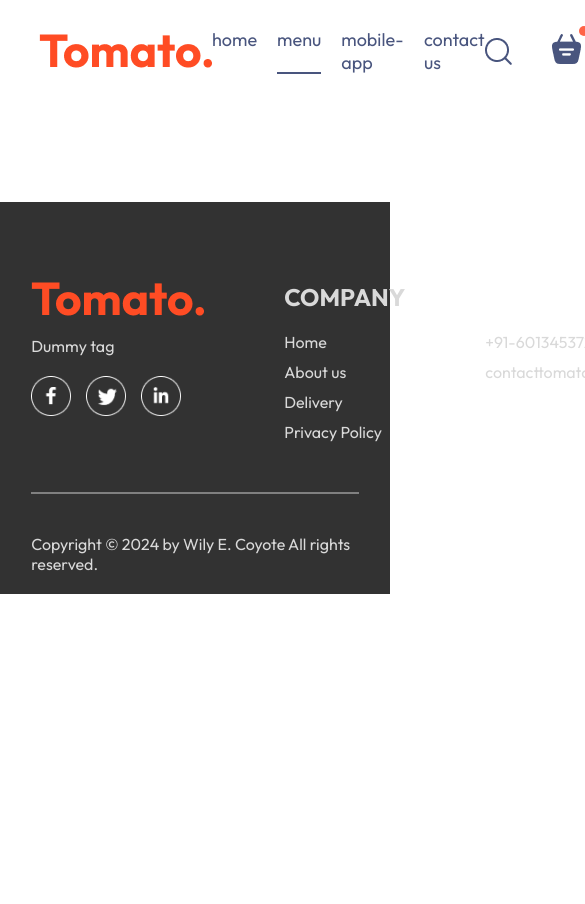
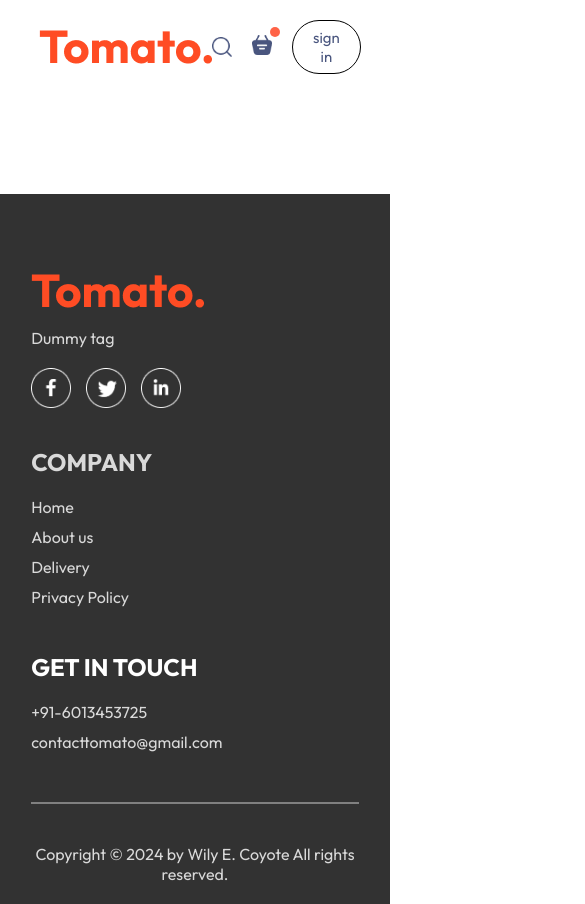
Before and after one commit to VasaviSure/SBFoods_1, a React (Vite) app: page /order in a window 390 px wide. Shown: the top 904 px of the page, 585 px wide, since content can reach past the window. Before the commit the page ends 844 px from the top, so only its background shows below. Built offline with nearby package versions, Linux system fonts and the light colour scheme.

Commit message:
Tenth Commit

```diff
--- a/src/components/ExploreMenu/ExploreMenu.css
+++ b/src/components/ExploreMenu/ExploreMenu.css
@@ -52,3 +52,10 @@
     padding: 2px;
 
 }
+
+@media (max-width: 1050px){
+    .exlpore-menu-text{
+        max-width: 100%;
+        font-size: 14px;
+    }
+}
--- a/src/components/Footer/Footer.css
+++ b/src/components/Footer/Footer.css
@@ -42,3 +42,15 @@
         background-color: grey;
         border: none;
     }
+
+    @media (max-width:750px)
+    {
+    .footer-content{
+        display: flex;
+        flex-direction: column;
+        gap:35px;
+    }
+    .footer-copyright{
+        text-align: center;
+    }
+    }
--- a/src/components/Header/Header.css
+++ b/src/components/Header/Header.css
@@ -38,3 +38,20 @@
     font-size: max(1vw,13px);
     border-radius: 50px;
 }
+@media (max-width:1050px){
+    .header-contents{
+        max-width: 45%;
+    }
+
+}
+@media (max-width:750px){
+    .header-contents{
+        max-width: 55%;
+    }
+    .header-contents p{
+        display: none;
+    }
+    .header-contents button{
+        padding: 2vw 4vw;
+    }
+}
--- a/src/components/Navbar/Navbar.css
+++ b/src/components/Navbar/Navbar.css
@@ -65,3 +65,48 @@
     top: -8px;
     right: -8px;
 }
+
+@media (max-width:1050px){
+    .navbar .logo{
+        width: 140px;
+    }
+    .navbar-menu{
+        gap: 20px;
+        font-size: 17px;
+    }
+    .navbar-right{
+        gap: 30px;
+    }
+    .navbar-right img{
+        width: 22px;
+    }
+    .navbar-right button{
+        padding: 8px 25px;
+    }
+}
+
+@media (max-width:900px){
+    .navbar .logo{
+        width: 120px;
+    }
+    .navbar-menu{
+        gap: 15px;
+        font-size: 16px;
+    }
+    .navbar-right{
+        gap: 20px;
+    }
+    .navbar-right img{
+        width: 20px;
+    }
+    .navbar-right button{
+        padding: 7px 20px;
+        font-size: 15px;
+    }
+}
+    @media (max-width:750px){
+        .navbar-menu{
+           display: none;
+        }
+
+    }
--- a/src/components/Navbar/Navbar.jsx
+++ b/src/components/Navbar/Navbar.jsx
@@ -1,6 +1,7 @@
 import React, { useState } from 'react'
 import { assets } from '../../assets/assets'
 import './Navbar.css'
+import { Link } from 'react-router-dom';
 const Navbar = () => {
 
   const [menu,setMenu]=useState("menu");
@@ -9,10 +10,10 @@
 
       <img src ={assets.logo} alt="" clasName="logo"/>
       <ul className='navbar-menu'>
-        <li onClick={()=>setMenu("home")} className={menu==="home"?"active":""}>home</li>
-        <li onClick={()=>setMenu("menu")} className={menu==="menu"?"active":""}>menu</li>
-        <li onClick={()=>setMenu("mobile-app")} className={menu==="mobile-app"?"active":""}>mobile-app</li>
-        <li onClick={()=>setMenu("contact us")} className={menu==="contact us"?"active":""}>contact us</li>
+        <Link to='/' onClick={()=>setMenu("home")} className={menu==="home"?"active":""}>home</Link>
+        <a href='#explore-menu' onClick={()=>setMenu("menu")} className={menu==="menu"?"active":""}>menu</a>
+        <a href='#app-download' onClick={()=>setMenu("mobile-app")} className={menu==="mobile-app"?"active":""}>mobile-app</a>
+        <a href='#footer' onClick={()=>setMenu("contact us")} className={menu==="contact us"?"active":""}>contact us</a>
       </ul>
       <div className='navbar-right'>
         <img src={assets.search_icon} alt=""/>
--- a/src/index.css
+++ b/src/index.css
@@ -6,6 +6,7 @@
   margin:0;
   box-sizing:border-box;
   font-family: Outfit;
+  scroll-behavior: smooth;
 }
 body
 {
```
